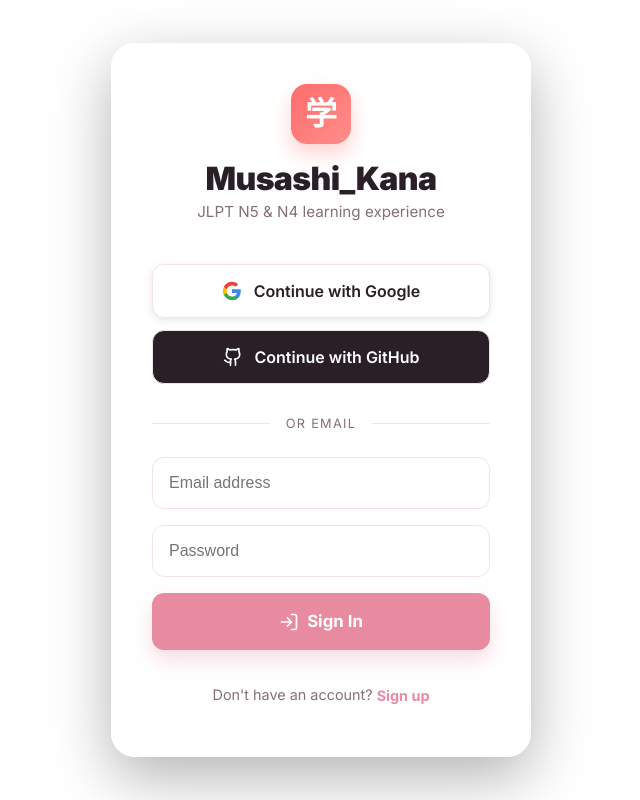
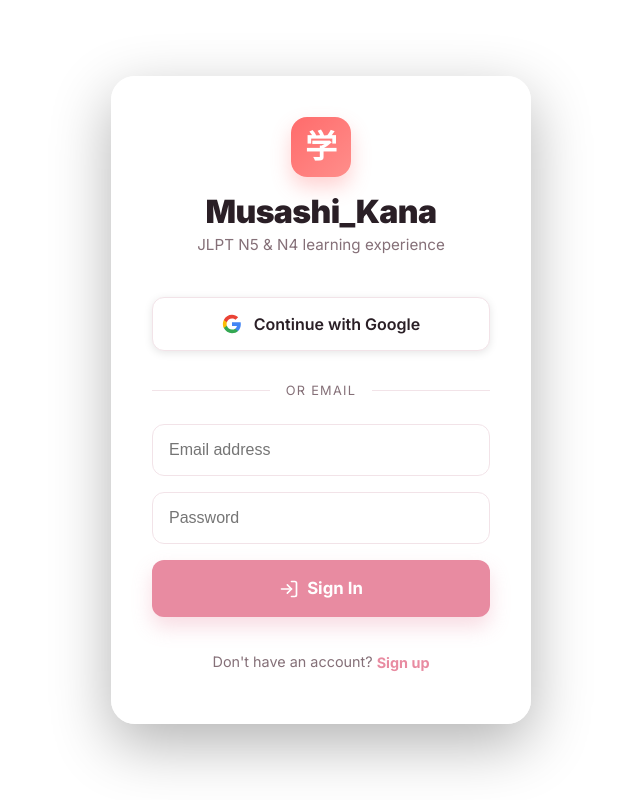
Before and after one commit to Bharath-serman/Musashi_Kana, a Next.js app: page / in a window 1280 px wide. Shown: the whole page, without its empty margins (319-959 px from the left). Built offline with nearby package versions, Linux system fonts and the light colour scheme; no server answers.

Commit message:
Removed Github Auth Button

```diff
--- a/app/page.tsx
+++ b/app/page.tsx
@@ -224,36 +224,7 @@ export default function LoginPage() {
             Continue with Google
           </button>
 
-          <button
-            onClick={handleGithubSignIn}
-            disabled={loading}
-            style={{
-              display: "flex",
-              alignItems: "center",
-              justifyContent: "center",
-              gap: "12px",
-              width: "100%",
-              padding: "14px",
-              borderRadius: "12px",
-              border: "1px solid var(--line)",
-              background: "var(--ink)",
-              color: "var(--paper)",
-              fontWeight: "600",
-              cursor: "pointer",
-              transition: "transform 0.2s, background 0.2s"
-            }}
-            onMouseEnter={(e) => {
-              e.currentTarget.style.transform = "translateY(-2px)";
-              e.currentTarget.style.background = "var(--blue-dark)";
-            }}
-            onMouseLeave={(e) => {
-              e.currentTarget.style.transform = "none";
-              e.currentTarget.style.background = "var(--ink)";
-            }}
-          >
-            <Github size={20} />
-            Continue with GitHub
-          </button>
+
         </div>
 
         <div style={{ display: "flex", alignItems: "center", gap: "16px", margin: "24px 0" }}>
```
